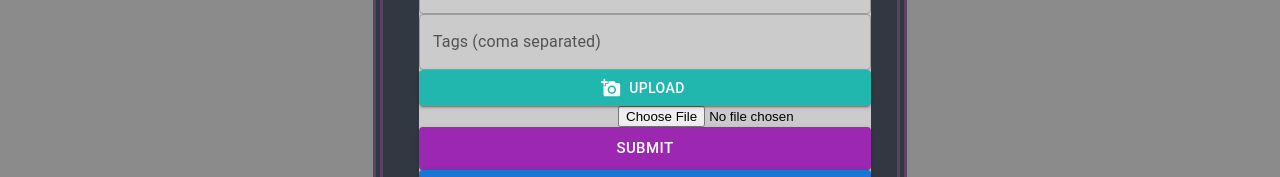
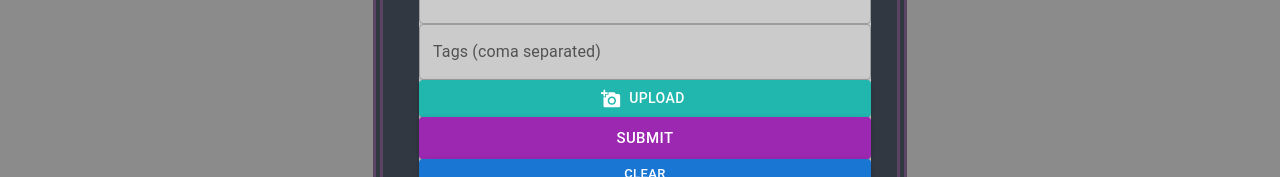
Before and after one commit to CvetkovskiIvor/prog-inz-projekt, a React (Create React App) app in the folder social-front/: page / in a window 1280 px wide. Both pictures are taken after a click on the button 1174 px from the left and 702 px from the top of the page. Shown: the part 389-566 px from the top of the page. Built offline with nearby package versions, Linux system fonts and the light colour scheme; no server answers.

Commit message:
Riješen upload. Korle testiraj malo kod

```diff
--- a/social-front/src/components/Form/Form.js
+++ b/social-front/src/components/Form/Form.js
@@ -1,11 +1,9 @@
 import React, { useState, useEffect } from 'react';
-// import { TextField, Button, Typography, Paper } from '@material-ui/core';
 import TextField from '@mui/material/TextField';
 import Button from '@mui/material/Button';
 import Container from '@mui/material/Container';
 import { useDispatch, useSelector } from 'react-redux';
 import FileBase from 'react-file-base64';
-// import useStyles from './styles';
 import { createPost } from '../../actions/posts';
 import AddAPhotoIcon from '@mui/icons-material/AddAPhoto';
 import './Forms.css';
@@ -33,6 +31,29 @@ const clear = () => {
     setPostData({ profilePicture: '', creator: '', title: '', message: '', tags: '', selectedFile: '' });
   };
 
+
+  const uploadImage = async (e) => {
+    const file = e.target.files[0];
+    const base64 = await convertBase64(file);
+    // setBaseImage(base64);
+    setPostData({ ...postData, selectedFile: base64 });
+  };
+
+  const convertBase64 = (file) => {
+    return new Promise((resolve, reject) => {
+      const fileReader = new FileReader();
+      fileReader.readAsDataURL(file);
+
+      fileReader.onload = () => {
+        resolve(fileReader.result);
+      };
+
+      fileReader.onerror = (error) => {
+        reject(error);
+      };
+    });
+  };
+
 return (
 <Container component="main" align="right">
 <div>
@@ -40,8 +61,11 @@ return (
         <TextField name="title" variant="outlined" label="Title" fullWidth value={postData.title} onChange={(e) => setPostData({ ...postData, title: e.target.value })} />
         <TextField name="message" variant="outlined" label="Message" fullWidth multiline rows={4} value={postData.message} onChange={(e) => setPostData({ ...postData, message: e.target.value })} />
         <TextField name="tags" variant="outlined" label="Tags (coma separated)" fullWidth value={postData.tags} onChange={(e) => setPostData({ ...postData, tags: e.target.value.split(',') })} />
-        <Button style={{backgroundColor: "#21b6ae"}}variant="contained" className="upload" fullWidth color="primary" startIcon={<AddAPhotoIcon />} /*onClick={() => dispatch(disLikePost(post._id))}*/ >Upload</Button>
-        <FileBase type="file" multiple={false} onDone={({ base64 }) => setPostData({ ...postData, selectedFile: base64 })} />
+        <input style={{ display: "none" }} id="contained-button-file" type="file" onChange={(e) => { uploadImage(e);}} />
+        <label htmlFor="contained-button-file">
+        <Button style={{backgroundColor: "#21b6ae"}} variant="contained" className="upload" fullWidth color="primary" component="span" startIcon={<AddAPhotoIcon />}>Upload</Button>
+        </label>
+        {/* <FileBase type="file" multiple={false} onDone={({ base64 }) => setPostData({ ...postData, selectedFile: base64 })} /> */}
         <Button variant="contained" color="secondary" className="submitBtn" size="large" type="submit" fullWidth>Submit</Button>
         <Button variant="contained" color="primary" className="clearBtn" size="small" onClick={clear} fullWidth>Clear</Button>
     </form>
```
